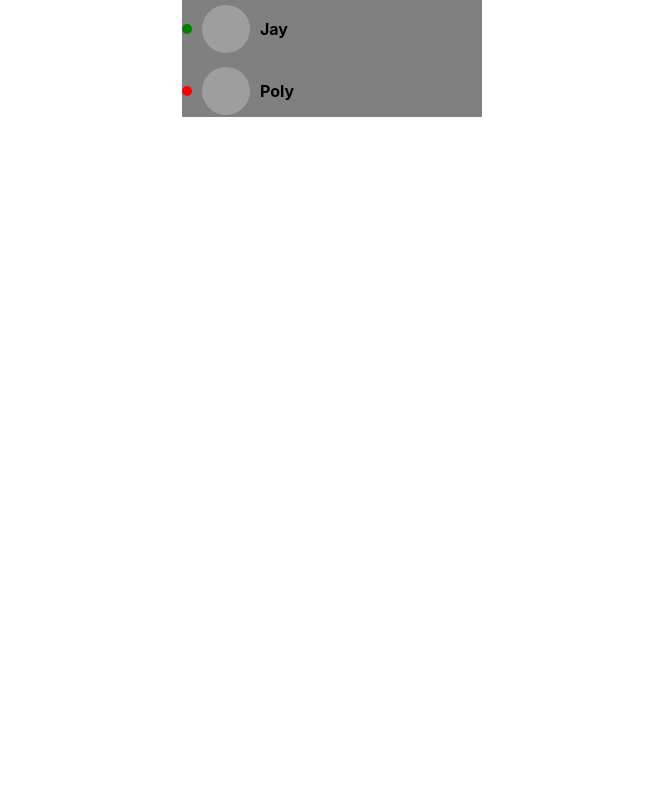
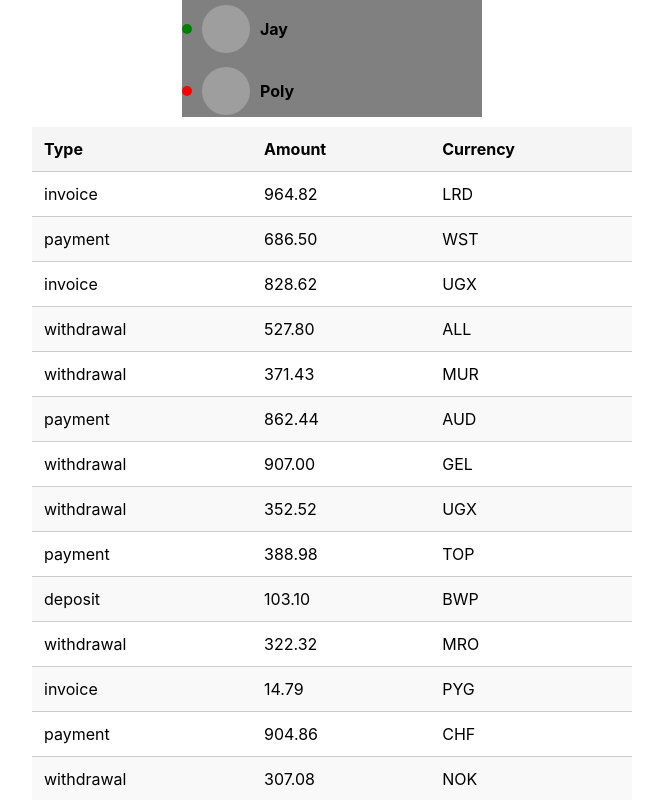
Before and after one commit to adrianwojtczak/goit-react-hw-01-components, a React (Create React App) app: page / in a window 1280 px wide. Shown: the part 880-1680 px from the top of the page, without its empty margins (308-971 px from the left). Before the commit the page ends 1007 px from the top, so only its background shows below. Built offline with nearby package versions, Linux system fonts and the light colour scheme; grey boxes are pictures that could not be loaded.

Commit message:
Add Transaction History

```diff
--- a/src/components/App.jsx
+++ b/src/components/App.jsx
@@ -5,6 +5,8 @@
 import data from '../data/data.json';
 import { FriendList } from './FriendList';
 import friends from '../data/friends.json';
+import { TransactionHistory } from './TransactionHistory';
+import transactions from '../data/transactions.json';
 
 export const App = () => {
   return (
@@ -18,6 +20,7 @@
       />
       <Statistics stats={data} />
       <FriendList friends={friends} />
+      <TransactionHistory items={transactions} />
     </div>
   );
 };
--- /dev/null
+++ b/src/components/TransactionHistory/TransactionHistory.jsx
@@ -0,0 +1,38 @@
+import React from 'react';
+import PropTypes from 'prop-types';
+import styles from './TransactionHistory.module.css';
+
+export const TransactionHistory = ({ items }) => {
+  return (
+    <table className={styles['transaction-history']}>
+      <thead>
+        <tr>
+          <th>Type</th>
+          <th>Amount</th>
+          <th>Currency</th>
+        </tr>
+      </thead>
+
+      <tbody>
+        {items.map(({ id, type, amount, currency }) => (
+          <tr key={id}>
+            <td>{type}</td>
+            <td>{amount}</td>
+            <td>{currency}</td>
+          </tr>
+        ))}
+      </tbody>
+    </table>
+  );
+};
+
+TransactionHistory.propTypes = {
+  items: PropTypes.arrayOf(
+    PropTypes.shape({
+      id: PropTypes.string.isRequired,
+      type: PropTypes.string.isRequired,
+      amount: PropTypes.string.isRequired,
+      currency: PropTypes.string.isRequired,
+    })
+  ).isRequired,
+};
--- /dev/null
+++ b/src/components/TransactionHistory/TransactionHistory.module.css
@@ -0,0 +1,27 @@
+.transaction-history {
+  max-width: 600px;
+  width: 100%;
+  border-collapse: collapse;
+  margin: 0 auto;
+  margin-bottom: 20px;
+}
+
+.transaction-history th,
+.transaction-history td {
+  padding: 12px;
+  text-align: left;
+  border-bottom: 1px solid #ccc;
+}
+
+.transaction-history th {
+  background-color: #f5f5f5;
+  font-weight: bold;
+}
+
+.transaction-history tbody tr:nth-child(even) {
+  background-color: #f9f9f9;
+}
+
+.transaction-history tbody tr:last-child td {
+  border-bottom: none;
+}
--- /dev/null
+++ b/src/components/TransactionHistory/index.jsx
@@ -0,0 +1 @@
+export * from './TransactionHistory';
--- /dev/null
+++ b/src/data/transactions.json
@@ -0,0 +1,122 @@
+[
+  {
+    "id": "1e0700a2-5183-4291-85cc-2065a036a683",
+    "type": "invoice",
+    "amount": "964.82",
+    "currency": "LRD"
+  },
+  {
+    "id": "a30f821b-4d25-4ff0-abdd-e340b3f0dd2b",
+    "type": "payment",
+    "amount": "686.50",
+    "currency": "WST"
+  },
+  {
+    "id": "44dca67a-8e5a-4798-bf8e-b15efd4e1abd",
+    "type": "invoice",
+    "amount": "828.62",
+    "currency": "UGX"
+  },
+  {
+    "id": "ea8ed3dc-2b68-4a53-905a-53ecb0adef33",
+    "type": "withdrawal",
+    "amount": "527.80",
+    "currency": "ALL"
+  },
+  {
+    "id": "ea76146a-0b00-4b80-bc02-a8c822176712",
+    "type": "withdrawal",
+    "amount": "371.43",
+    "currency": "MUR"
+  },
+  {
+    "id": "63ca02f9-d637-46b5-9237-f3b24425e029",
+    "type": "payment",
+    "amount": "862.44",
+    "currency": "AUD"
+  },
+  {
+    "id": "ed0263e8-59a5-4bf1-87e0-2bb88e53dc34",
+    "type": "withdrawal",
+    "amount": "907.00",
+    "currency": "GEL"
+  },
+  {
+    "id": "6013bad0-750c-4691-8bc2-d8f2b43969c4",
+    "type": "withdrawal",
+    "amount": "352.52",
+    "currency": "UGX"
+  },
+  {
+    "id": "252c7be4-8b06-4fa7-8d42-61fb835b70d5",
+    "type": "payment",
+    "amount": "388.98",
+    "currency": "TOP"
+  },
+  {
+    "id": "4eaab41b-b967-40ac-82ed-85fc66f646f1",
+    "type": "deposit",
+    "amount": "103.10",
+    "currency": "BWP"
+  },
+  {
+    "id": "9648a350-8469-42d5-8bf3-18090de5fe67",
+    "type": "withdrawal",
+    "amount": "322.32",
+    "currency": "MRO"
+  },
+  {
+    "id": "9c5c25fb-1a95-4b2f-8d1f-4c4426d677cc",
+    "type": "invoice",
+    "amount": "14.79",
+    "currency": "PYG"
+  },
+  {
+    "id": "43ef232c-80e9-4d6f-b48a-b22405620de3",
+    "type": "payment",
+    "amount": "904.86",
+    "currency": "CHF"
+  },
+  {
+    "id": "5161682e-e620-4019-ab0a-24ceb10fbd20",
+    "type": "withdrawal",
+    "amount": "307.08",
+    "currency": "NOK"
+  },
+  {
+    "id": "7b119d71-42e6-4c42-a141-6818b07bb9ff",
+    "type": "invoice",
+    "amount": "275.07",
+    "currency": "AWG"
+  },
+  {
+    "id": "a4f65722-65c4-4c28-b1f4-b8ed988bb205",
+    "type": "deposit",
+    "amount": "213.10",
+    "currency": "STD"
+  },
+  {
+    "id": "c6e5784b-0ca3-48d6-86e5-b5128af5a523",
+    "type": "invoice",
+    "amount": "116.11",
+    "currency": "CUP CUC"
+  },
+  {
+    "id": "c9ebed6a-3a02-4b49-ac0d-0534b51f2bfd",
+    "type": "invoice",
+    "amount": "878.67",
+    "currency": "HKD"
+  },
+  {
+    "id": "a4a98b0e-b22c-438b-9f83-de2df52110c8",
+    "type": "invoice",
+    "amount": "725.03",
+    "currency": "UYU UYI"
+  },
+  {
+    "id": "b39bfa7a-0166-4c47-94d6-87d20590f746",
+    "type": "payment",
+    "amount": "405.45",
+    "currency": "MDL"
+  }
+]
```
